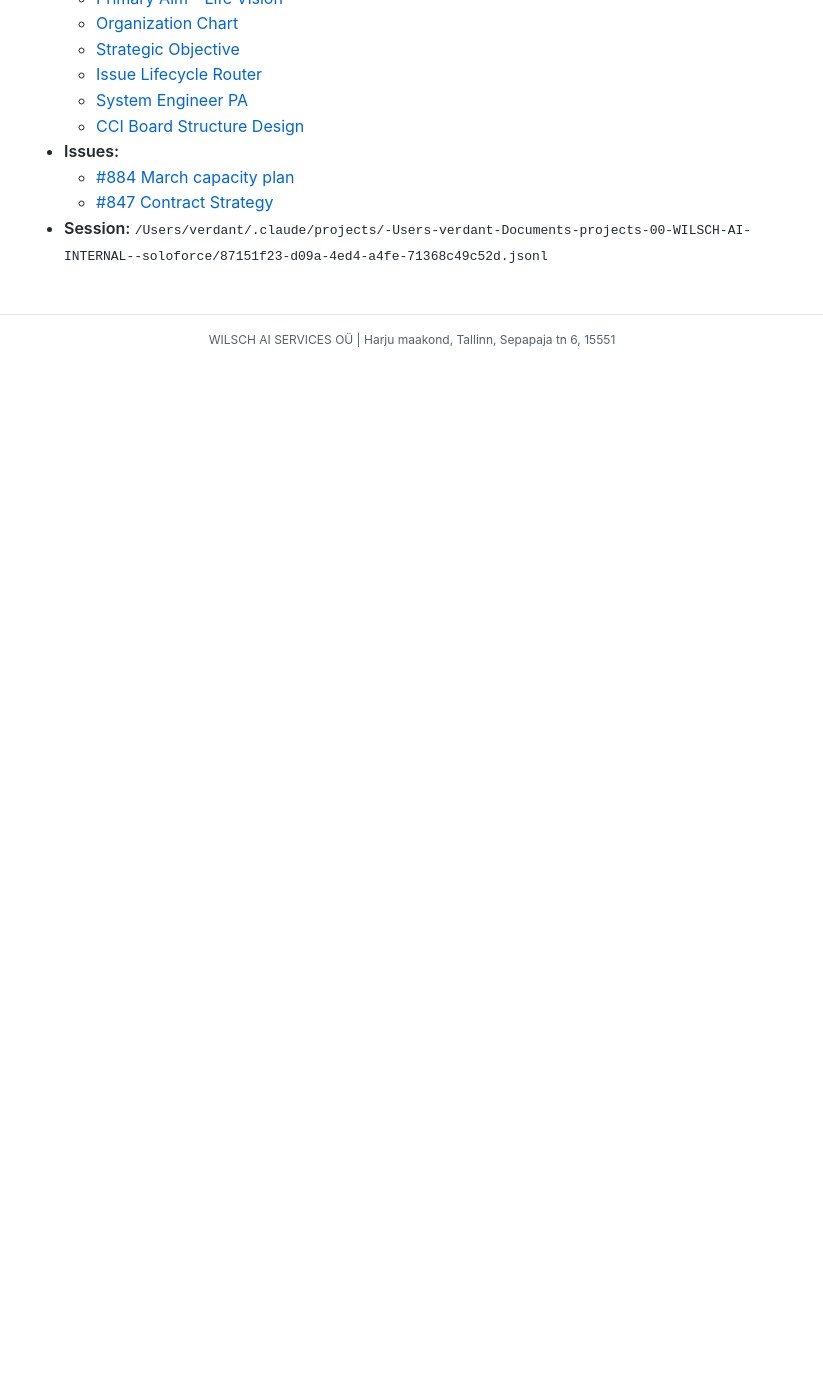
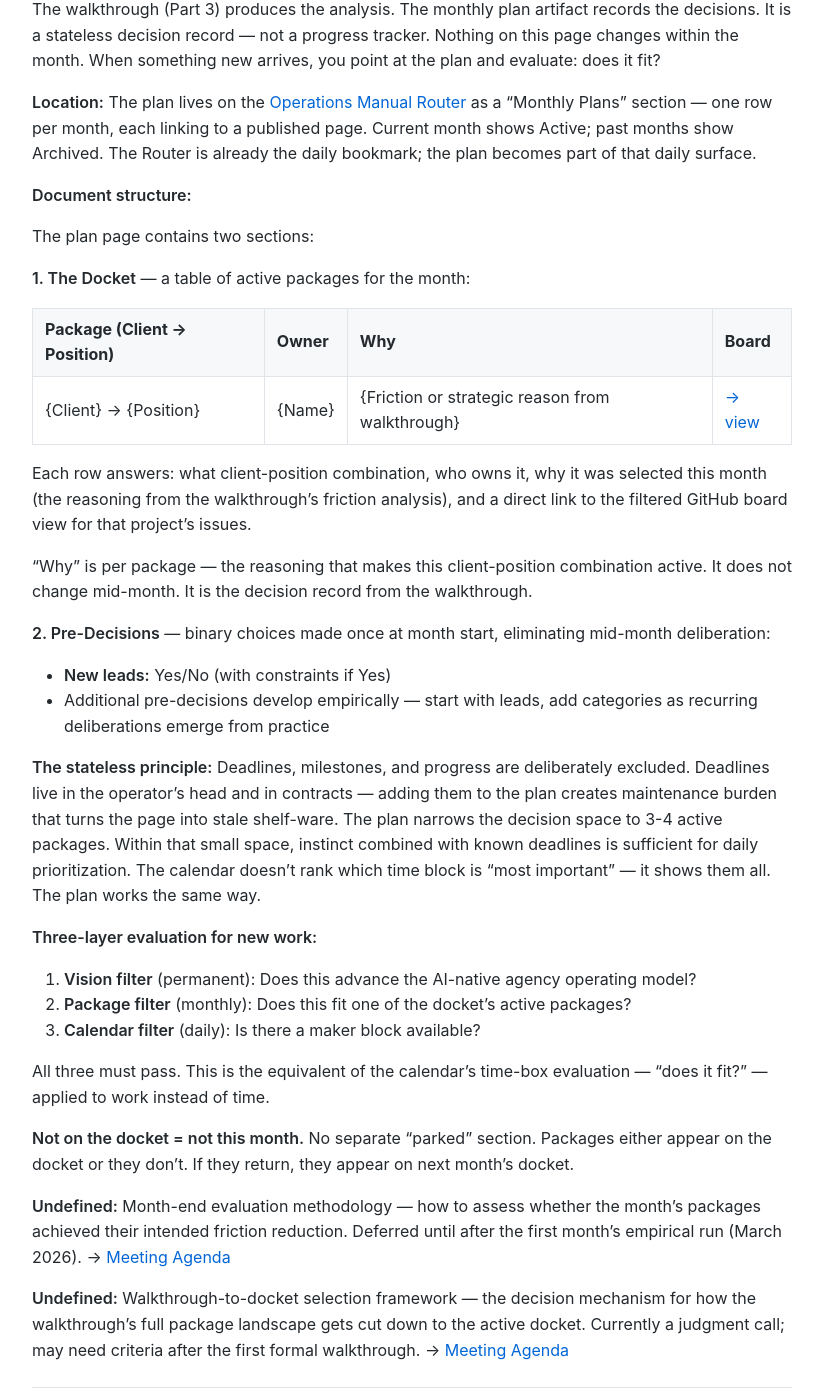
Before and after one commit to MariusWilsch/public-wilsch-ai-pages, a Jekyll site: the page built from project/soloforce/monthly-planning-system-design.md, in a window 1280 px wide and 1400 px high, scrolled down 5280 px. Shown: the whole window, without its empty margins (228-1051 px from the left). Built offline with Jekyll 4.4.1, drawn with Linux system fonts in a browser that asks for light colours; our own code applies the rules of GitHub Pages for plain Markdown files; before the commit the page ends 5644 px from its top, so only the background shows below that; some of the changed text lies outside the part shown.

Commit message:
Sync from hippocampus 2026-02-21

```diff
--- a/project/soloforce/monthly-planning-system-design.md
+++ b/project/soloforce/monthly-planning-system-design.md
@@ -104,7 +104,7 @@ The monthly plan is strategy. The Shutdown Ritual is the enforcement mechanism
 
 Without this connection, the monthly plan is a document. With it, every evening forces a check against the plan.
 
-**Undefined:** Shutdown Ritual mechanical evolution — filtering by focus package, progress view (past + future), and ritual-to-plan integration. → [Meeting Agenda](monthly-planning-system-meeting-agenda)
+The Shutdown Ritual's integration with the monthly plan is the plan page itself — the docket table provides the package filter, and project deadlines (carried instinctively, not on the plan) provide the urgency signal for which package gets tomorrow's maker blocks. The ritual question shifts from "which 3 issues?" to "which 3 issues from my active packages?" The meaning connection — seeing the "why" per package nightly — reinforces the link between daily work and the company vision. Mechanical details (progress view, procedural changes) will be evaluated empirically after the first month's run.
 
 ### Part 5: Position Progress & the Router
 
@@ -142,6 +142,47 @@ This is what Part 3's walkthrough produces. Each month's output differs.
 
 **Undefined:** Contract model (#847) — retainer structure that pre-decides projects. → [Meeting Agenda](monthly-planning-system-meeting-agenda)
 
+### Part 7: The Monthly Plan Artifact
+
+The walkthrough (Part 3) produces the analysis. The monthly plan artifact records the decisions. It is a stateless decision record — not a progress tracker. Nothing on this page changes within the month. When something new arrives, you point at the plan and evaluate: does it fit?
+
+**Location:** The plan lives on the [Operations Manual Router](https://mariuswilsch.github.io/public-wilsch-ai-pages/global/operations-manual-router) as a "Monthly Plans" section — one row per month, each linking to a published page. Current month shows Active; past months show Archived. The Router is already the daily bookmark; the plan becomes part of that daily surface.
+
+**Document structure:**
+
+The plan page contains two sections:
+
+**1. The Docket** — a table of active packages for the month:
+
+| Package (Client → Position) | Owner | Why | Board |
+|-----------------------------|-------|-----|-------|
+| {Client} → {Position} | {Name} | {Friction or strategic reason from walkthrough} | [→ view]({filtered board URL}) |
+
+Each row answers: what client-position combination, who owns it, why it was selected this month (the reasoning from the walkthrough's friction analysis), and a direct link to the filtered GitHub board view for that project's issues.
+
+"Why" is per package — the reasoning that makes this client-position combination active. It does not change mid-month. It is the decision record from the walkthrough.
+
+**2. Pre-Decisions** — binary choices made once at month start, eliminating mid-month deliberation:
+
+- **New leads:** Yes/No (with constraints if Yes)
+- Additional pre-decisions develop empirically — start with leads, add categories as recurring deliberations emerge from practice
+
+**The stateless principle:** Deadlines, milestones, and progress are deliberately excluded. Deadlines live in the operator's head and in contracts — adding them to the plan creates maintenance burden that turns the page into stale shelf-ware. The plan narrows the decision space to 3-4 active packages. Within that small space, instinct combined with known deadlines is sufficient for daily prioritization. The calendar doesn't rank which time block is "most important" — it shows them all. The plan works the same way.
+
+**Three-layer evaluation for new work:**
+
+1. **Vision filter** (permanent): Does this advance the AI-native agency operating model?
+2. **Package filter** (monthly): Does this fit one of the docket's active packages?
+3. **Calendar filter** (daily): Is there a maker block available?
+
+All three must pass. This is the equivalent of the calendar's time-box evaluation — "does it fit?" — applied to work instead of time.
+
+**Not on the docket = not this month.** No separate "parked" section. Packages either appear on the docket or they don't. If they return, they appear on next month's docket.
+
+**Undefined:** Month-end evaluation methodology — how to assess whether the month's packages achieved their intended friction reduction. Deferred until after the first month's empirical run (March 2026). → [Meeting Agenda](monthly-planning-system-meeting-agenda)
+
+**Undefined:** Walkthrough-to-docket selection framework — the decision mechanism for how the walkthrough's full package landscape gets cut down to the active docket. Currently a judgment call; may need criteria after the first formal walkthrough. → [Meeting Agenda](monthly-planning-system-meeting-agenda)
+
 ---
 
 ## Source
@@ -159,3 +200,4 @@ This is what Part 3's walkthrough produces. Each month's output differs.
   - [#884 March capacity plan](https://github.com/DaveX2001/deliverable-tracking/issues/884)
   - [#847 Contract Strategy](https://github.com/DaveX2001/deliverable-tracking/issues/847)
 - **Session:** `/Users/verdant/.claude/projects/-Users-verdant-Documents-projects-00-WILSCH-AI-INTERNAL--soloforce/87151f23-d09a-4ed4-a4fe-71368c49c52d.jsonl`
+- **Session:** `/Users/verdant/.claude/projects/-Users-verdant-Documents-projects-00-WILSCH-AI-INTERNAL--soloforce/af0f8b80-edc4-4aaa-8b99-b107cf4b48a9.jsonl` (extraction pass 2 — plan artifact format, stateless principle, pre-decisions, evaluation stack)
```
